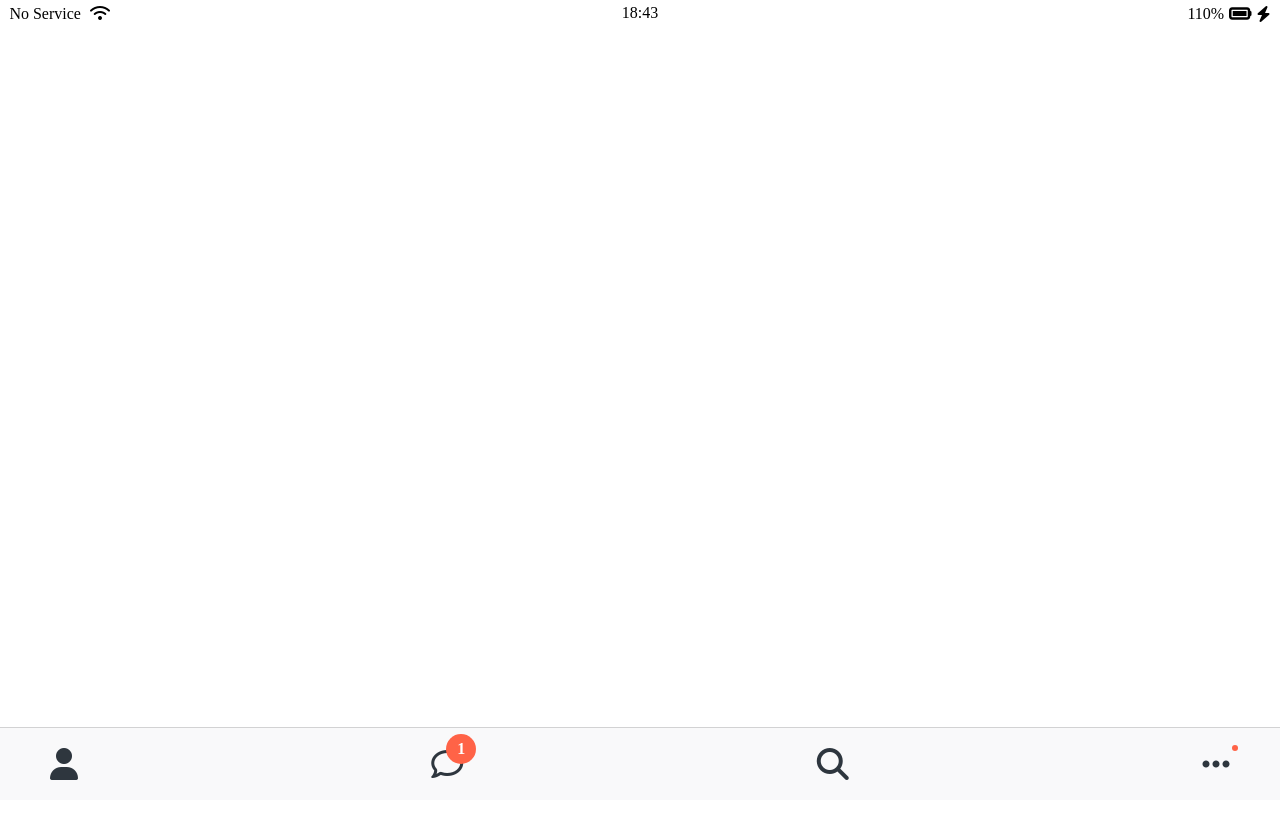
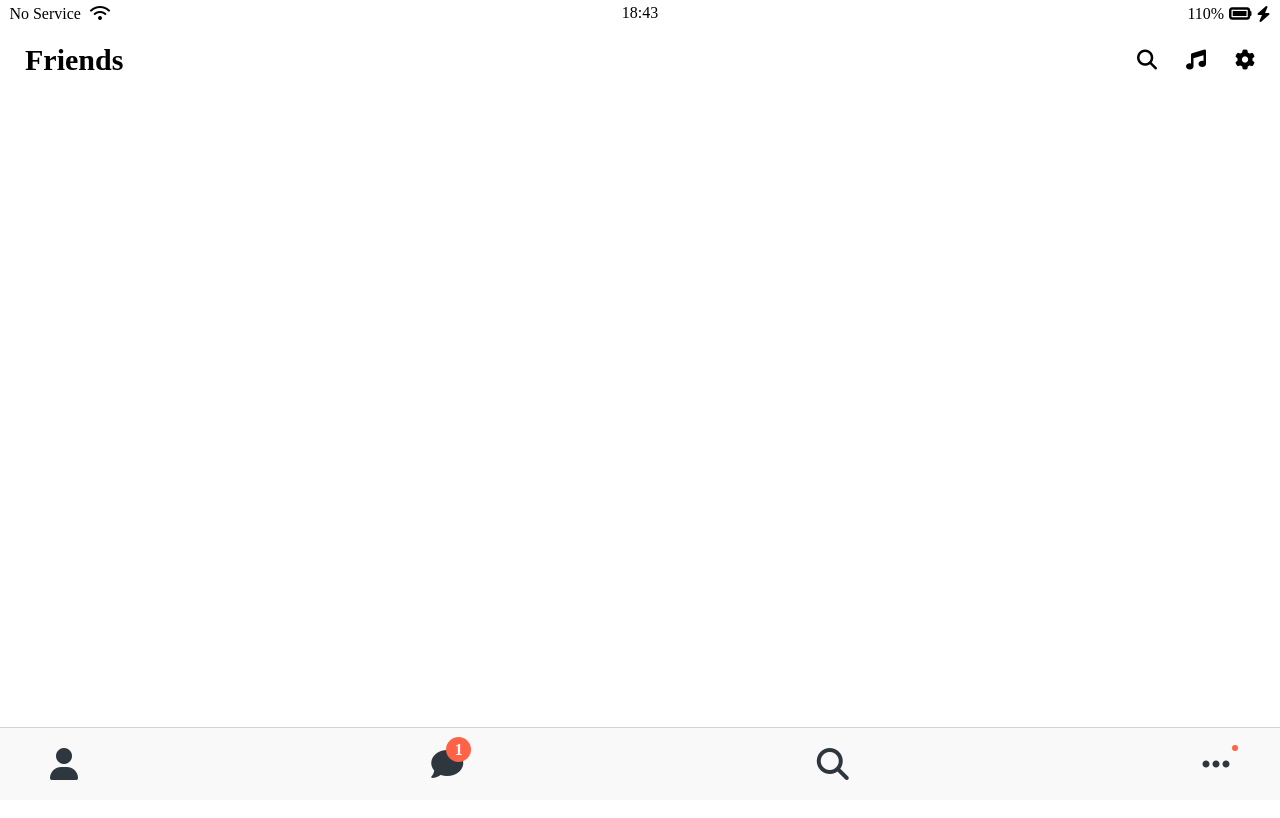
Before and after one commit to redfl0wer/html, a plain HTML site: page friends.html in a window 1280 px wide. Shown: the top 818 px of the page. Drawn offline with Linux system fonts and the light colour scheme.

Commit message:
screen header

```diff
--- a/css/components/nav-bar.css
+++ b/css/components/nav-bar.css
@@ -17,8 +17,8 @@
 }
 .nav__notification{
   background-color: tomato;
-  width: 30px;
-  height: 30px;
+  width: 25px;
+  height: 25px;
   border-radius: 15px;
   display: flex;
   justify-content: center;
@@ -27,7 +27,7 @@
   font-weight: 600;
   position: absolute;
   left: 15px;
-  bottom: 15px
+  bottom: 17px;
 }
 .nav__small_notification{
   background-color: tomato;
--- /dev/null
+++ b/css/components/screen-header.css
@@ -0,0 +1,14 @@
+.screen-header{
+  display: flex;
+  justify-content: space-between;
+  align-items: center;
+  padding: 25px;
+  padding-top: 45px;
+}
+.screen-header__title{
+  font-size: 30px;
+  font-weight: 600;
+}
+.screen-header__icons span{
+  margin-left: 25px
+}
--- a/css/styles.css
+++ b/css/styles.css
@@ -4,6 +4,7 @@
 /* Components */
 @import "components/status-bar.css";
 @import "components/nav-bar.css";
+@import "components/screen-header.css";
 /* Screens */
 @import "screens/login.css";
 
--- a/friends.html
+++ b/friends.html
@@ -23,7 +23,14 @@
     </div>
   </div>
 
-
+  <header class="screen-header">
+    <h1 class="screen-header__title">Friends</h1>
+    <div class="screen-header__icons">
+      <span><i class="fas fa-search fa-lg"></i></span>
+      <span><i class="fas fa-music fa-lg"></i></span>
+      <span><i class="fas fa-cog fa-lg"></i></span>
+    </div>
+  </header>
 
 
   <nav class="nav">
@@ -35,7 +42,7 @@
       <li class="nav__btn">
         <a class="nav__link" href="#">
           <span class="nav__notification">1</span>
-          <i class="far fa-comment fa-2x"></i>
+          <i class="fas fa-comment fa-2x"></i>
         </a>
       </li>
       <li class="nav__btn">
```
Also changed, not shown: index.html (+4 -4 lines).
